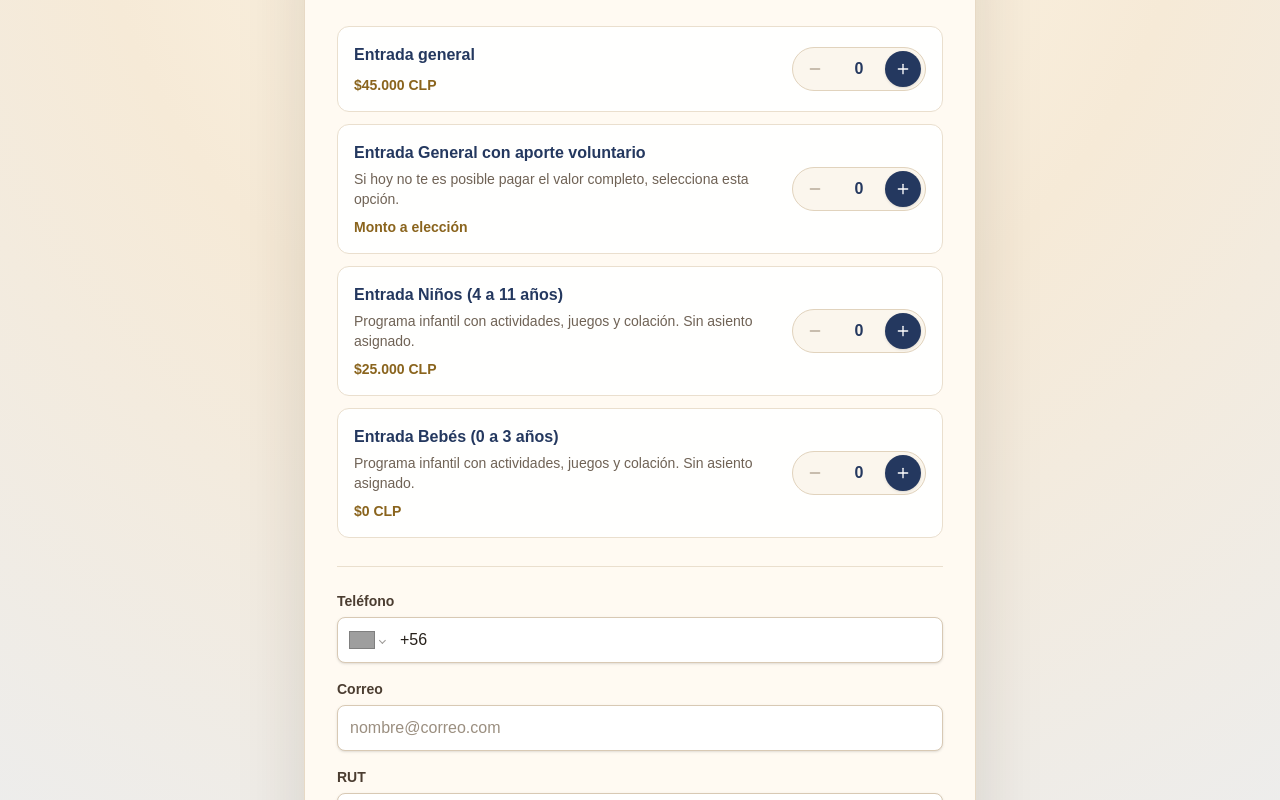
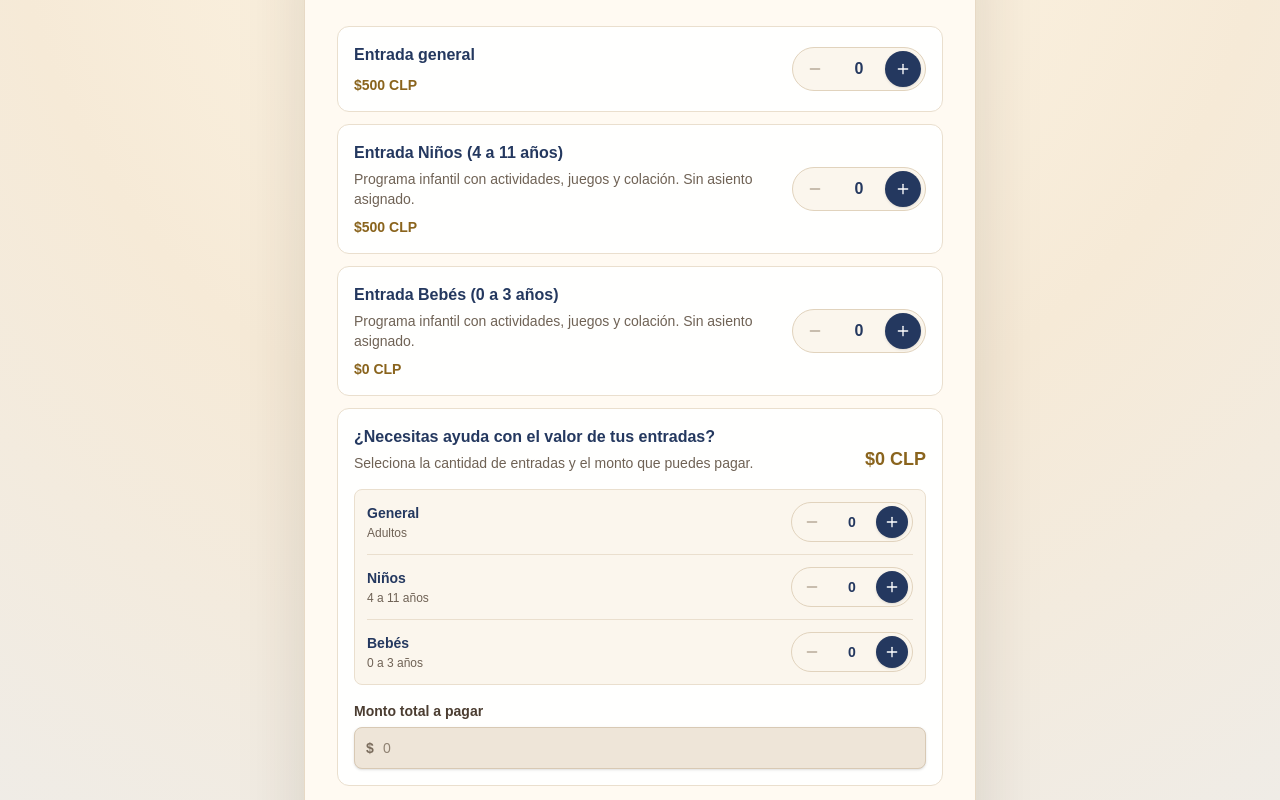
Before and after one commit to MINGOD24/mercadopago-makom, a Next.js app: page / in a window 1280 px wide. Shown: the part 520-1320 px from the top of the page. Built offline with nearby package versions, Linux system fonts and the light colour scheme; grey boxes are pictures that could not be loaded.

Commit message:
feat: update ticket prices and enhance input handling for voluntary contributions

```diff
--- a/src/app/api/checkout/route.ts
+++ b/src/app/api/checkout/route.ts
@@ -34,11 +34,16 @@ export async function POST(req: NextRequest) {
     const quantities = {
       general: Number(data.general) || 0,
       ninos: Number(data.ninos) || 0,
+      bebes: Number(data.bebes) || 0,
       donacion: Number(data.donacion) || 0,
-      gratuito: Number(data.gratuito) || 0,
+      montoGeneral: Number(data.montoGeneral) || 0,
+      montoNinos: Number(data.montoNinos) || 0,
+      montoBebes: Number(data.montoBebes) || 0,
     };
+    const totalMontoEntradas =
+      quantities.montoGeneral + quantities.montoNinos + quantities.montoBebes;
     const aporteGratuito =
-      quantities.gratuito > 0 ? normalizeAmount(data.aporteGratuito) : 0;
+      totalMontoEntradas > 0 ? normalizeAmount(data.aporteGratuito) : 0;
 
     const baseUrl = getBaseUrl(req);
 
@@ -75,8 +80,8 @@ export async function POST(req: NextRequest) {
 
     if (aporteGratuito > 0) {
       items.push({
-        id: 'aporte-gratuito',
-        title: 'Aporte Entrada General',
+        id: 'monto-seleccionado',
+        title: 'Entradas con monto seleccionado',
         unit_price: aporteGratuito,
         quantity: 1,
         currency_id: 'CLP',
@@ -99,8 +104,13 @@ export async function POST(req: NextRequest) {
         contacto: data.contacto,
         email: data.email,
         rut: data.rut,
-        donacion: data.donacion,
-        gratuito: data.gratuito,
+        general: quantities.general,
+        ninos: quantities.ninos,
+        bebes: quantities.bebes,
+        donacion: quantities.donacion,
+        montoGeneral: quantities.montoGeneral,
+        montoNinos: quantities.montoNinos,
+        montoBebes: quantities.montoBebes,
         aporteGratuito,
         nombres: data.nombres,
       },
--- a/src/app/api/mp-webhook/route.ts
+++ b/src/app/api/mp-webhook/route.ts
@@ -53,14 +53,25 @@ async function guardarEnGoogleSheets(metadata: any, totalPagado: number) {
   const spreadsheetId = process.env.GOOGLE_SHEET_ID!;
   const aporteGratuito =
     metadata.aporteGratuito ?? metadata.aporte_gratuito ?? 0;
+  const entradasGeneral = metadata.general ?? 0;
+  const entradasNinos = metadata.ninos ?? 0;
+  const entradasBebes = metadata.bebes ?? 0;
+  const montoGeneral = metadata.montoGeneral ?? metadata.monto_general ?? 0;
+  const montoNinos = metadata.montoNinos ?? metadata.monto_ninos ?? 0;
+  const montoBebes = metadata.montoBebes ?? metadata.monto_bebes ?? 0;
 
   const values = [
     [`Correo: ${metadata.email}`],
     [`Teléfono: ${metadata.contacto}`],
     [`RUT: ${metadata.rut || ''}`],
+    [`Entradas general: ${entradasGeneral}`],
+    [`Entradas niños: ${entradasNinos}`],
+    [`Entradas bebés: ${entradasBebes}`],
+    [`Seleccionar monto - general: ${montoGeneral}`],
+    [`Seleccionar monto - niños: ${montoNinos}`],
+    [`Seleccionar monto - bebés: ${montoBebes}`],
     [`Cantidad de donaciones: ${metadata.donacion || 0}`],
-    [`Cantidad de entradas con aporte voluntario: ${metadata.gratuito || 0}`],
-    [`Aporte voluntario: $${Number(aporteGratuito).toLocaleString()} CLP`],
+    [`Monto seleccionado: $${Number(aporteGratuito).toLocaleString()} CLP`],
     [`Total pagado: $${totalPagado.toLocaleString()} CLP`],
     ...metadata.nombres.map((n: any) => [
       `Nombre: ${n.nombre} | Apellido: ${n.apellido} | Género: ${n.genero} | Tipo: ${n.tipoEntrada || n.tipo_entrada}`,
--- a/src/app/page.tsx
+++ b/src/app/page.tsx
@@ -1,5 +1,5 @@
 'use client';
-import { useState, useEffect, useRef, type ReactNode } from 'react';
+import { useState, useEffect, useRef } from 'react';
 import { Plus, Minus } from 'lucide-react';
 import { PRECIOS } from '@/lib/tickets';
 import 'react-phone-number-input/style.css';
@@ -36,7 +36,6 @@ type TicketSelectorProps = {
   price: string;
   value: number;
   onChange: (val: number) => void;
-  children?: ReactNode;
 };
 
 function TicketSelector({
@@ -45,7 +44,6 @@ function TicketSelector({
   price,
   value,
   onChange,
-  children,
 }: TicketSelectorProps) {
   return (
     <article
@@ -97,8 +95,65 @@ function TicketSelector({
           <Plus className="w-4 h-4" />
         </button>
       </div>
-      {children && <div className="sm:col-span-2">{children}</div>}
     </article>
+  );
+}
+
+type AmountTicketRowProps = {
+  label: string;
+  detail: string;
+  value: number;
+  onChange: (val: number) => void;
+};
+
+function AmountTicketRow({
+  label,
+  detail,
+  value,
+  onChange,
+}: AmountTicketRowProps) {
+  return (
+    <div className="flex items-center justify-between gap-3 border-t border-[#eadfce] py-3 first:border-t-0 first:pt-0 last:pb-0">
+      <div className="min-w-0">
+        <h3 className="text-sm font-semibold text-[#24385f]">{label}</h3>
+        <p className="mt-0.5 text-xs text-[#6f6255]">{detail}</p>
+      </div>
+      <div className="flex h-10 shrink-0 items-center justify-between gap-2 rounded-full border border-[#e1d3bd] bg-[#fbf6ed] p-1">
+        <button
+          type="button"
+          onClick={(event) => {
+            onChange(Math.max(0, value - 1));
+            if (event.detail > 0) event.currentTarget.blur();
+          }}
+          disabled={value === 0}
+          aria-label={`Restar ${label}`}
+          className={`grid size-8 place-items-center rounded-full transition focus:outline-none focus-visible:ring-2 focus-visible:ring-[#b98a35] ${
+            value === 0
+              ? 'cursor-not-allowed text-[#b8aa99]'
+              : 'bg-white text-[#24385f] shadow-sm hover:bg-[#f0e4d1]'
+          }`}
+        >
+          <Minus className="size-4" />
+        </button>
+        <span
+          className="min-w-8 text-center text-sm font-semibold tabular-nums text-[#24385f]"
+          aria-live="polite"
+        >
+          {value}
+        </span>
+        <button
+          type="button"
+          onClick={(event) => {
+            onChange(value + 1);
+            if (event.detail > 0) event.currentTarget.blur();
+          }}
+          aria-label={`Sumar ${label}`}
+          className="grid size-8 place-items-center rounded-full bg-[#24385f] text-white shadow-sm transition hover:bg-[#182948] focus:outline-none focus-visible:ring-2 focus-visible:ring-[#b98a35]"
+        >
+          <Plus className="size-4" />
+        </button>
+      </div>
+    </div>
   );
 }
 
@@ -108,7 +163,9 @@ export default function Home() {
     ninos: 0,
     donacion: 0,
     bebes: 0,
-    gratuito: 0,
+    montoGeneral: 0,
+    montoNinos: 0,
+    montoBebes: 0,
     aporteGratuito: 0,
     contacto: '',
     email: '',
@@ -126,20 +183,29 @@ export default function Home() {
   const [aporteGratuitoInput, setAporteGratuitoInput] = useState('0');
   const errorRef = useRef<HTMLDivElement>(null);
 
+  const totalMontoEntradas =
+    form.montoGeneral + form.montoNinos + form.montoBebes;
+
   const totalPago =
     PRECIOS.general * form.general +
     PRECIOS.ninos * form.ninos +
     PRECIOS.donacion * form.donacion +
-    (form.gratuito > 0 ? form.aporteGratuito : 0);
+    (totalMontoEntradas > 0 ? form.aporteGratuito : 0);
 
-  const totalEntradas = form.general + form.ninos + form.bebes + form.gratuito;
+  const totalEntradas =
+    form.general +
+    form.ninos +
+    form.bebes +
+    totalMontoEntradas;
 
   useEffect(() => {
     const tipos = [
       ...Array(form.general).fill('General'),
       ...Array(form.ninos).fill('Niños'),
       ...Array(form.bebes).fill('Bebé'),
-      ...Array(form.gratuito).fill('Gratuito'),
+      ...Array(form.montoGeneral).fill('General - monto seleccionado'),
+      ...Array(form.montoNinos).fill('Niños - monto seleccionado'),
+      ...Array(form.montoBebes).fill('Bebé - monto seleccionado'),
     ];
 
     setForm((prev) => ({
@@ -151,7 +217,14 @@ export default function Home() {
         tipoEntrada: tipo,
       })),
     }));
-  }, [form.general, form.ninos, form.bebes, form.gratuito]);
+  }, [
+    form.general,
+    form.ninos,
+    form.bebes,
+    form.montoGeneral,
+    form.montoNinos,
+    form.montoBebes,
+  ]);
 
   useEffect(() => {
     if (!error) return;
@@ -187,7 +260,9 @@ export default function Home() {
       ...Array(form.general).fill('General'),
       ...Array(form.ninos).fill('Niños'),
       ...Array(form.bebes).fill('Bebé'),
-      ...Array(form.gratuito).fill('Gratuito'),
+      ...Array(form.montoGeneral).fill('General - monto seleccionado'),
+      ...Array(form.montoNinos).fill('Niños - monto seleccionado'),
+      ...Array(form.montoBebes).fill('Bebé - monto seleccionado'),
     ];
 
     const nombresFinal = tipos.map((tipo, i) => ({
@@ -212,7 +287,7 @@ export default function Home() {
 
     const payload = {
       ...form,
-      aporteGratuito: form.gratuito > 0 ? form.aporteGratuito : 0,
+      aporteGratuito: totalMontoEntradas > 0 ? form.aporteGratuito : 0,
       nombres: nombresFinal,
     };
 
@@ -260,7 +335,14 @@ export default function Home() {
   };
 
   const updateTicketQuantity = (
-    key: 'general' | 'ninos' | 'donacion' | 'bebes' | 'gratuito',
+    key:
+      | 'general'
+      | 'ninos'
+      | 'donacion'
+      | 'bebes'
+      | 'montoGeneral'
+      | 'montoNinos'
+      | 'montoBebes',
     value: number
   ) => {
     const scrollPosition =
@@ -314,51 +396,6 @@ export default function Home() {
               onChange={(v) => updateTicketQuantity('general', v)}
             />
             <TicketSelector
-              label="Entrada General con aporte voluntario"
-              detail="Si hoy no te es posible pagar el valor completo, selecciona esta opción."
-              price={
-                form.gratuito > 0 && form.aporteGratuito > 0
-                  ? `Aporte total: ${formatPrice(form.aporteGratuito)}`
-                  : 'Monto a elección'
-              }
-              value={form.gratuito}
-              onChange={(v) => updateTicketQuantity('gratuito', v)}
-            >
-              {form.gratuito > 0 && (
-                <div className="rounded-lg border border-[#eadfce] bg-white/80 p-3">
-                  <label htmlFor="aporteGratuito" className={labelClass}>
-                    Monto total a pagar por estas entradas
-                  </label>
-                  <div className="relative">
-                    <span className="pointer-events-none absolute left-3 top-1/2 -translate-y-1/2 text-sm font-semibold text-[#7a6c5c]">
-                      $
-                    </span>
-                    <input
-                      id="aporteGratuito"
-                      type="text"
-                      inputMode="numeric"
-                      pattern="[0-9]*"
-                      value={aporteGratuitoInput}
-                      onFocus={(event) => {
-                        if (aporteGratuitoInput === '0') {
-                          event.currentTarget.select();
-                        }
-                      }}
-                      onChange={(event) =>
-                        updateAporteGratuito(event.target.value)
-                      }
-                      onBlur={() => {
-                        if (aporteGratuitoInput === '') {
-                          setAporteGratuitoInput('0');
-                        }
-                      }}
-                      className={`${fieldClass} pl-7`}
-                    />
-                  </div>
-                </div>
-              )}
-            </TicketSelector>
-            <TicketSelector
               label="Entrada Niños (4 a 11 años)"
               detail="Programa infantil con actividades, juegos y colación. Sin asiento asignado."
               price={formatPrice(PRECIOS.ninos)}
@@ -380,6 +417,83 @@ export default function Home() {
               onChange={(v) => updateTicketQuantity('bebes', v)}
             />
 
+            <section
+              className="rounded-xl border border-[#eadfce] bg-white/90 px-4 py-4"
+              aria-labelledby="seleccionar-monto"
+            >
+              <div className="flex flex-col gap-1 sm:flex-row sm:items-end sm:justify-between">
+                <div>
+                  <h2
+                    id="seleccionar-monto"
+                    className="text-base font-semibold text-[#24385f]"
+                  >
+                    ¿Necesitas ayuda con el valor de tus entradas?
+                  </h2>
+                  <p className="mt-1 text-sm text-[#6f6255]">
+                    Seleciona la cantidad de entradas y el monto que puedes pagar.
+                  </p>
+                </div>
+                <strong className="text-lg font-semibold tabular-nums text-[#8a641d]">
+                  {formatPrice(
+                    totalMontoEntradas > 0 ? form.aporteGratuito : 0
+                  )}
+                </strong>
+              </div>
+
+              <div className="mt-4 rounded-lg border border-[#eadfce] bg-[#fbf6ed] px-3 py-3">
+                <AmountTicketRow
+                  label="General"
+                  detail="Adultos"
+                  value={form.montoGeneral}
+                  onChange={(v) => updateTicketQuantity('montoGeneral', v)}
+                />
+                <AmountTicketRow
+                  label="Niños"
+                  detail="4 a 11 años"
+                  value={form.montoNinos}
+                  onChange={(v) => updateTicketQuantity('montoNinos', v)}
+                />
+                <AmountTicketRow
+                  label="Bebés"
+                  detail="0 a 3 años"
+                  value={form.montoBebes}
+                  onChange={(v) => updateTicketQuantity('montoBebes', v)}
+                />
+              </div>
+
+              <div className="mt-4">
+                <label htmlFor="aporteGratuito" className={labelClass}>
+                  Monto total a pagar
+                </label>
+                <div className="relative">
+                  <span className="pointer-events-none absolute left-3 top-1/2 -translate-y-1/2 text-sm font-semibold text-[#7a6c5c]">
+                    $
+                  </span>
+                  <input
+                    id="aporteGratuito"
+                    type="text"
+                    inputMode="numeric"
+                    pattern="[0-9]*"
+                    value={aporteGratuitoInput}
+                    disabled={totalMontoEntradas === 0}
+                    onFocus={(event) => {
+                      if (aporteGratuitoInput === '0') {
+                        event.currentTarget.select();
+                      }
+                    }}
+                    onChange={(event) =>
+                      updateAporteGratuito(event.target.value)
+                    }
+                    onBlur={() => {
+                      if (aporteGratuitoInput === '') {
+                        setAporteGratuitoInput('0');
+                      }
+                    }}
+                    className={`${fieldClass} pl-7 disabled:cursor-not-allowed disabled:bg-[#eee5d8] disabled:text-[#8f8272]`}
+                  />
+                </div>
+              </div>
+            </section>
           </div>
 
           <div className="mt-7 grid gap-4 border-t border-[#eadfce] pt-6">
--- a/src/lib/tickets.ts
+++ b/src/lib/tickets.ts
@@ -1,5 +1,5 @@
 export const PRECIOS = {
-  general: 45000,
-  ninos: 25000,
-  donacion: 45000,
+  general: 500,
+  ninos: 500,
+  donacion: 500,
 };
```
